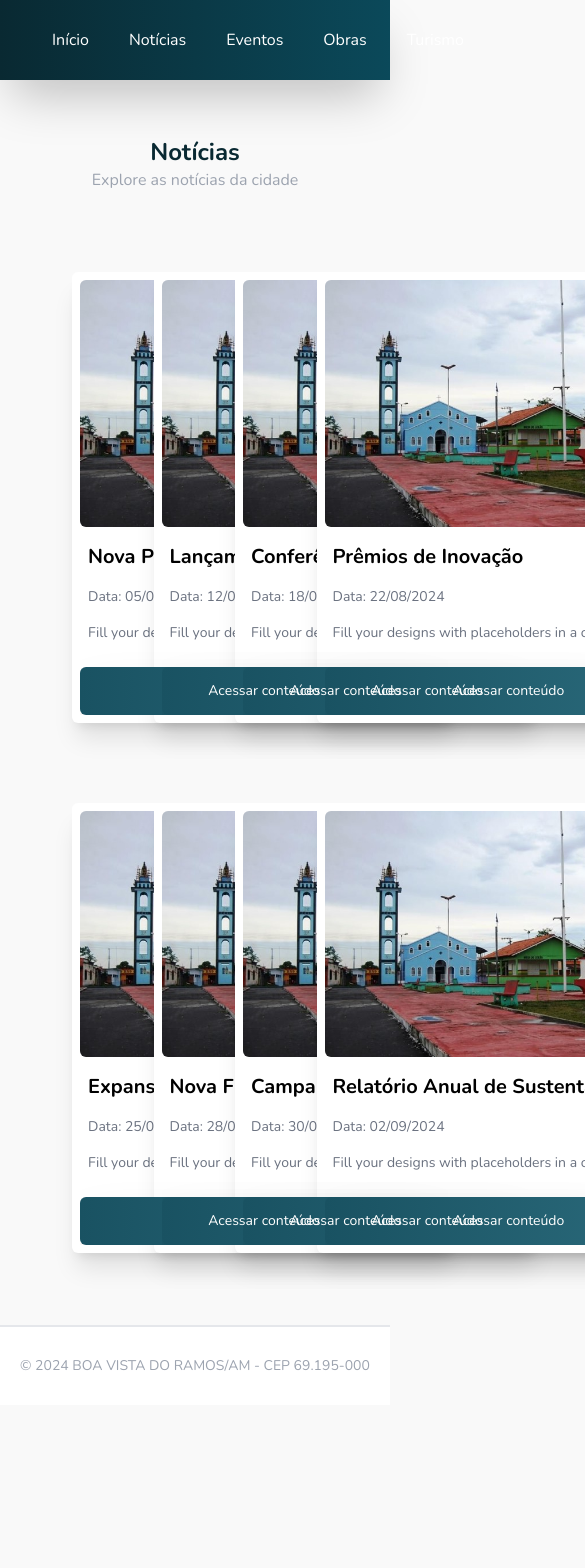
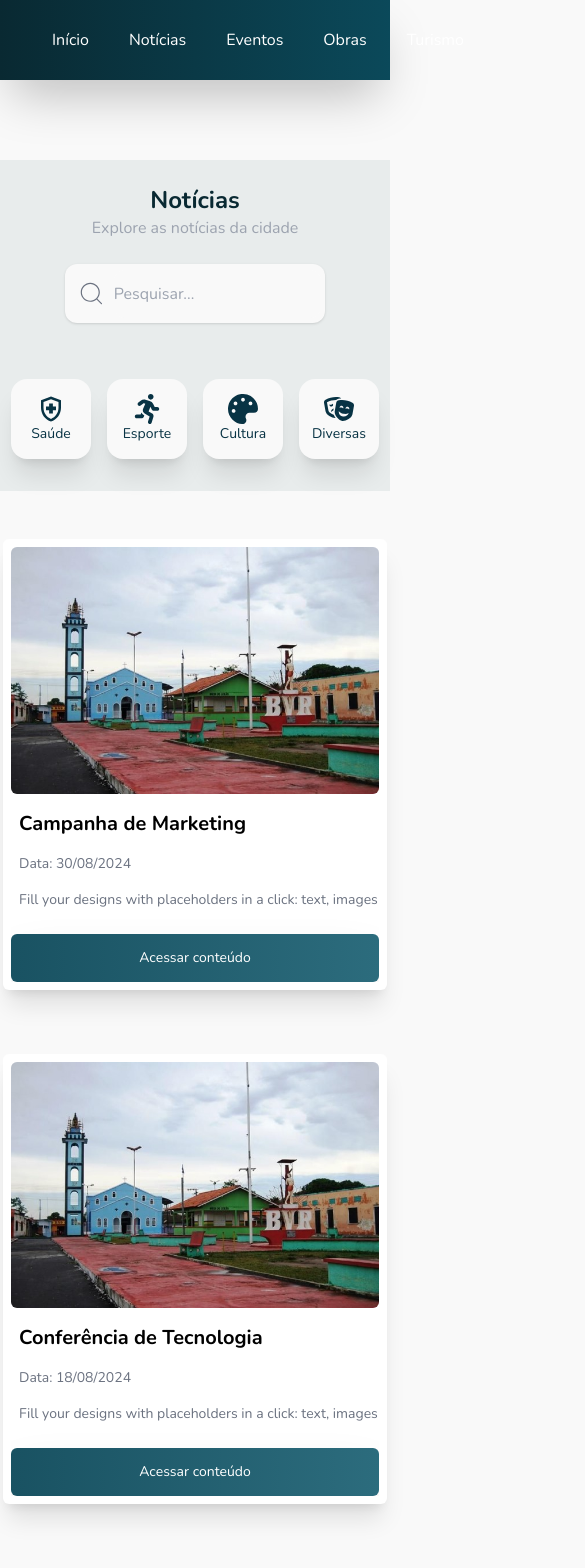
Before and after one commit to Angeluz20/blog-bvr, a Next.js app: page /News in a window 390 px wide. Shown: the top 1568 px of the page, 585 px wide, since content can reach past the window. Before the commit the page ends 1405 px from the top, so only its background shows below. Built offline with nearby package versions, Linux system fonts and the light colour scheme.

Commit message:
[feat] integrate mock data, update responsive layout, and add search field with functional search on News page (filter buttons pending)

```diff
--- a/src/app/News/page.tsx
+++ b/src/app/News/page.tsx
@@ -1,44 +1,84 @@
-import React from "react";
+"use client";
+import React, { useMemo, useState } from "react";
 import TitlePage from "@/components/titlePage/page";
-import ExampleNoticie from "../../../public/assets/example-noticie.jpeg";
-import { NewsProps } from "@/utils/types/news";
+import { NewsProps } from "../../@types/news";
+import { CiSearch } from "react-icons/ci";
+import { MdOutlineHealthAndSafety } from "react-icons/md";
+import { FaRunning, FaPalette, FaTheaterMasks } from "react-icons/fa";
 import CardNews from "@/components/cardNews/page";
+import { newsData } from "@/service/api";
 
-export const newsData: NewsProps[] = [
-    { id: "1", title: "Nova Parceria Anunciada", date: "05/08/2024", poster: ExampleNoticie, description: "A empresa anunciou uma nova parceria estratégica com a Tech Innovators." },
-    { id: "2", title: "Lançamento de Produto", date: "12/08/2024", poster: ExampleNoticie, description: "O novo produto promete revolucionar o mercado com suas funcionalidades avançadas." },
-    { id: "3", title: "Conferência de Tecnologia", date: "18/08/2024", poster: ExampleNoticie, description: "A conferência anual de tecnologia atraiu milhares de participantes de todo o mundo." },
-    { id: "4", title: "Prêmios de Inovação", date: "22/08/2024", poster: ExampleNoticie, description: "Nossa empresa recebeu vários prêmios por suas inovações no setor de tecnologia." },
-    { id: "5", title: "Expansão Internacional", date: "25/08/2024", poster: ExampleNoticie, description: "Estamos expandindo nossas operações para novos mercados na Ásia e Europa." },
-    { id: "6", title: "Nova Filial Aberta", date: "28/08/2024", poster: ExampleNoticie, description: "Uma nova filial foi aberta em São Paulo, aumentando nossa presença no Brasil." },
-    { id: "7", title: "Campanha de Marketing", date: "30/08/2024", poster: ExampleNoticie, description: "Lançamos uma campanha de marketing inovadora que está atraindo muita atenção." },
-    { id: "8", title: "Relatório Anual de Sustentabilidade", date: "02/09/2024", poster: ExampleNoticie, description: "O relatório deste ano destaca nossos esforços contínuos para a sustentabilidade." },
+export default function News() {
+    const [searchItem, setSearchItem] = useState("");
+
+    const filteredNews = useMemo(() => {
+        const data = newsData.filter((news) =>
+            news.title.toLowerCase().includes(searchItem.toLowerCase())
+        );
+        return data.sort((a, b) => a.title.localeCompare(b.title));
+    }, [searchItem]);
+
+    // Array de categorias com ícones
+    const category = [
+        { id: "1", title: "Saúde", icon: <MdOutlineHealthAndSafety size={30} color="#083344" /> },
+        { id: "2", title: "Esporte", icon: <FaRunning size={30} color="#083344" /> },
+        { id: "3", title: "Cultura", icon: <FaPalette size={30} color="#083344" /> },
+        { id: "4", title: "Diversas", icon: <FaTheaterMasks size={30} color="#083344" /> },
     ];
 
+    return (
+        <div className="flex flex-col min-h-screen mb-4 mt-20">
+            <div className="flex flex-col flex-grow w-full items-center">
+                <header className="mb-4 flex flex-col w-full bg-[#e8ecec] items-center">
+                    <TitlePage title="Notícias" subtitle="Explore as notícias da cidade" />
+                    <div className="flex xl:w-2/3 items-center justify-center xl:flex-row flex-col mb-10 w-full">
+                        <div className="flex shadow p-1 items-center justify-center rounded-xl w-2/3 max-w-lg bg-background mb-4">
+                            <CiSearch size={35} className="text-gray-500 m-2" />
+                            <input
+                                type="text"
+                                value={searchItem}
+                                onChange={(e) => setSearchItem(e.target.value)}
+                                className="outline-none rounded-xl bg-background w-full h-12"
+                                placeholder="Pesquisar..."
+                            />
+                        </div>
+                    </div>
+                    <div className="flex flex-wrap justify-center items-center w-full max-w-2xl gap-4 mb-8">
+                        {category.map((item) => (
+                            <div
+                                key={item.id}
+                                className="flex cursor-pointer flex-col w-20 h-20 sm:w-32 sm:h-32 hover:border-1 hover:border-[#0d9488] shadow-xl bg-background rounded-2xl justify-center items-center transition-transform transform hover:scale-105"
+                            >
+                                {item.icon}
+                                <p className="text-[#083344] text-center text-sm sm:text-base">{item.title}</p>
+                            </div>
+                        ))}
+                    </div>
+                </header>
 
-export default function News() {
-    return (
-        <div>
-            <main className="flex flex-col p-8">
-                <div className="mb-4 flex items-center flex-col">
-                    <TitlePage title={"Notícias"} subtitle={"Explore as notícias da cidade"} />
-                </div>
-                <div className="flex items-center justify-center p-10">
-                    <div className="grid grid-cols-4 gap-20 justify-between w-full flex -mx-4">
-                        {newsData.map(({ id, title, date, poster }: NewsProps) => (
+                <main className="flex flex-grow w-full flex-col justify-center items-center">
+                    <section className="flex flex-wrap gap-16 justify-center items-center mt-8 w-full max-w-7xl">
+                        {filteredNews.length > 0 ? (
+                            filteredNews.map(({ id, title, date, poster }: NewsProps) => (
                                 <CardNews
                                     key={id}
                                     title={title}
                                     date={date}
                                     poster={poster}
-                                description={"Fill your designs with placeholders in a click: text, images and even data! Generate 'Lorem ipsum' to fill your text layers,Fill any shape with the perfect ..."}
+                                    description="Fill your designs with placeholders in a click: text, images and even data! Generate 'Lorem ipsum' to fill your text layers,Fill any shape with the perfect ..."
                                     isDescription={true}
-                                idDetails={id}
+                                    id={id}
                                 />
-                        ))}
+                            ))
+                        ) : (
+                            <div className="flex justify-center items-center h-full">
+                                <p className="text-lg text-gray-500">Nenhum resultado encontrado</p>
                             </div>
+                        )}
+                    </section>
+
+                </main>
             </div>
-            </main>
         </div>
     );
 }
```
Lines whose indentation alone changed are shown as unchanged.
